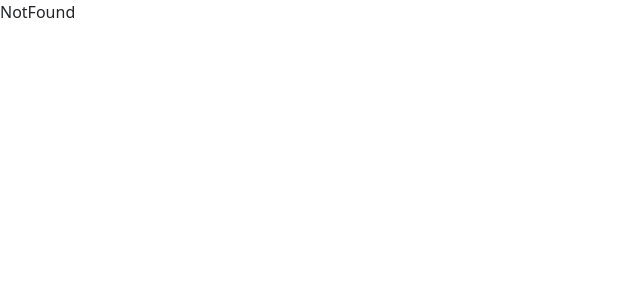
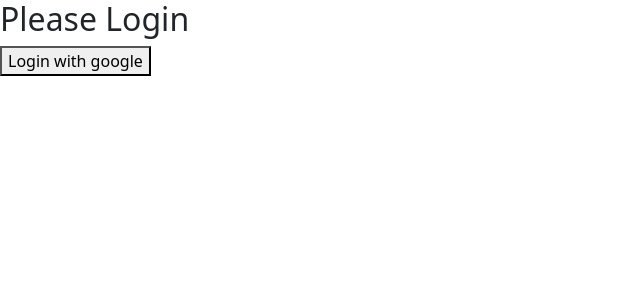
Before and after one commit to Loknath0007/directory-listing-website, a React (Create React App) app: page /login in a window 1280 px wide. Shown: the top 300 px of the page, without its empty margins (0-640 px from the left). Built offline with nearby package versions, Linux system fonts and the light colour scheme.

Commit message:
firebase google login

```diff
--- a/package.json
+++ b/package.json
@@ -12,6 +12,7 @@
     "@testing-library/user-event": "^13.2.1",
     "axios": "^0.26.0",
     "bootstrap": "^5.1.3",
+    "firebase": "^9.6.11",
     "react": "^17.0.2",
     "react-bootstrap": "^2.2.0",
     "react-dom": "^17.0.2",
--- a/src/App.js
+++ b/src/App.js
@@ -1,5 +1,5 @@
 import "./App.css";
-import {  Route, Routes } from "react-router-dom";
+import { Route, Routes } from "react-router-dom";
 import Home from "./Pages/Home/Home";
 import Dashboard from "./Pages/Dashboard/Dashboard";
 import NotFound from "./Pages/NotFound/NotFound";
@@ -8,10 +8,11 @@ import PostAds from "./Pages/Dashboard/PostAds/PostAds";
 import SearchAds from "./Pages/Dashboard/SearchAds/SearchAds";
 import Categories from "./Pages/Dashboard/Categories/Categories";
 import ManageCities from "./Pages/Dashboard/ManageCities/ManageCities";
+import Login from "./Pages/Login/Login";
+import Registration from "./Pages/Registration/Registration";
 
 function App() {
   return (
-
     <Routes>
       <Route path="/" element={<Home />} />
       <Route path="dashboard" element={<Dashboard />}>
@@ -21,10 +22,10 @@ function App() {
         <Route path="categories" element={<Categories />} />
         <Route path="manage-cities" element={<ManageCities />} />
       </Route>
+      <Route path="login" element={<Login />} />
+      <Route path="registration" element={<Registration />} />
       <Route path="*" element={<NotFound />} />
     </Routes>
-
-
   );
 }
 
--- /dev/null
+++ b/src/Pages/Login/Login.js
@@ -0,0 +1,39 @@
+import React from "react";
+import { getAuth, signInWithPopup, GoogleAuthProvider } from "firebase/auth";
+import initializeAuthentication from "../../firebase/firebase.initialize";
+
+initializeAuthentication();
+const provider = new GoogleAuthProvider();
+const Login = () => {
+  function handleGoogleLogin() {
+    const auth = getAuth();
+    signInWithPopup(auth, provider)
+      .then((result) => {
+        // This gives you a Google Access Token. You can use it to access the Google API.
+        const credential = GoogleAuthProvider.credentialFromResult(result);
+        const token = credential.accessToken;
+        // The signed-in user info.
+        const user = result.user;
+        console.log(user);
+        // ...
+      })
+      .catch((error) => {
+        // Handle Errors here.
+        const errorCode = error.code;
+        const errorMessage = error.message;
+        // The email of the user's account used.
+        const email = error.email;
+        // The AuthCredential type that was used.
+        const credential = GoogleAuthProvider.credentialFromError(error);
+        // ...
+      });
+  }
+  return (
+    <div>
+      <h2>Please Login</h2>
+      <button onClick={handleGoogleLogin}>Login with google</button>
+    </div>
+  );
+};
+
+export default Login;
--- /dev/null
+++ b/src/Pages/Registration/Registration.js
@@ -0,0 +1,11 @@
+import React from "react";
+
+const Registration = () => {
+  return (
+    <div>
+      <h2>Please Register</h2>
+    </div>
+  );
+};
+
+export default Registration;
--- /dev/null
+++ b/src/firebase/firebase.config.js
@@ -0,0 +1,11 @@
+const firebaseConfig = {
+  apiKey: "AIzaSyBxeTKBniE8kNIcjyYZB0MqRGy4xMgeKGQ",
+  authDomain: "directory-listing-c2ca3.firebaseapp.com",
+  projectId: "directory-listing-c2ca3",
+  storageBucket: "directory-listing-c2ca3.appspot.com",
+  messagingSenderId: "749132608749",
+  appId: "1:749132608749:web:06597e2e7666481fba48e4",
+  measurementId: "G-Z3MQJ6JWTT",
+};
+
+export default firebaseConfig;
--- /dev/null
+++ b/src/firebase/firebase.initialize.js
@@ -0,0 +1,12 @@
+import { initializeApp } from "firebase/app";
+// import { getAnalytics } from "firebase/analytics";
+import firebaseConfig from "./firebase.config";
+
+// Initialize Firebase
+
+const initializeAuthentication = () => {
+  initializeApp(firebaseConfig);
+};
+
+// const analytics = getAnalytics(app);
+export default initializeAuthentication;
```
Also changed, not shown: 2 other files (tests, documents, lock files or other folders). Lines whose indentation alone changed are shown as unchanged.
